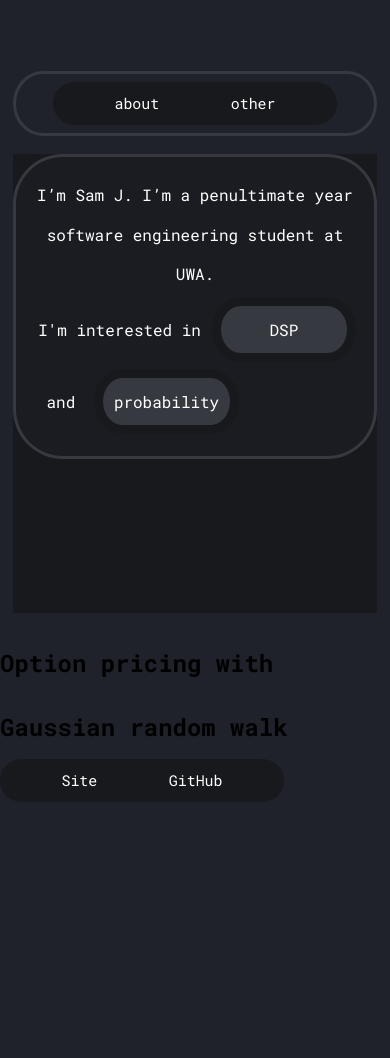
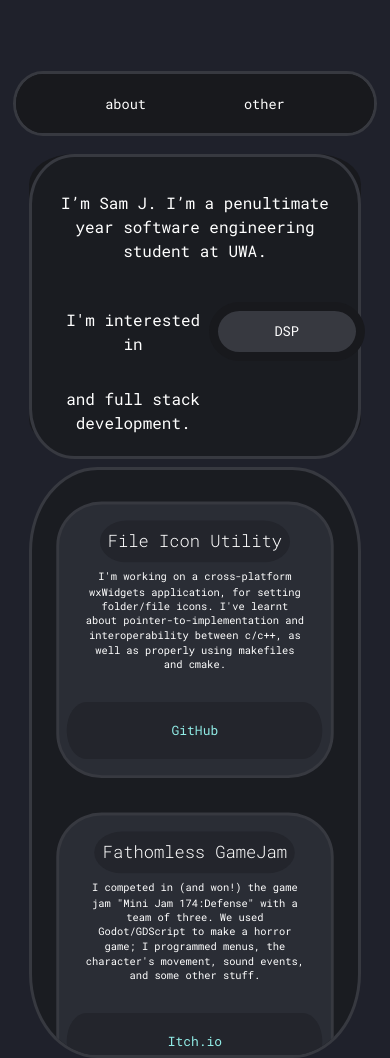
Before and after one commit to samjjacko/sam-site, a website built with Vite: page index.html in a window 390 px wide. Before the commit the page ends 844 px from the top, so only its background shows below. Built offline with nearby package versions, Linux system fonts and the light colour scheme; animation ran at ten frames a second.

Commit message:
big site overhall. I should've used bootstrap

```diff
--- a/index.html
+++ b/index.html
@@ -24,8 +24,8 @@
             </div> -->
             <div class="nav-bar">
                 <a href="/index.html" id="about" class="body-text">about</a>
-                <a href="/index.html" id="projects" class="body-text">projects</a>
-                <a href="/index.html" id="other" class="body-text">other</a>
+                <!-- <a href="/index.html" id="projects" class="body-text">projects</a> -->
+                <a href="./src/html/other.html" id="other" class="body-text">other</a>
             </div>
         </div>
       </div>
@@ -37,15 +37,15 @@
                   <!-- Get these interactables to rearrange the cards in the project slider to show relevant ones -->
                   <!-- also get them to do a cool animation -->
                   <div class="interactable audio">DSP</div>
-                  <p id="xtra-txt-1">and</p>
-                  <div class="interactable prob">probability</div>
+                  <p id="xtra-txt-1">and full stack development.</p>
+                  <!-- <div class="interactable prob">full stack.</div> -->
               </div>
           </div>
           <!-- <img class="desktop" id = "pfp" src="/Sketches.png"> -->
           <div class = "desktop body-text maintext">
             I’m Sam J. I’m a penultimate year software engineering student at UWA.
-            I'm interested in DSP and some other stuff.
-            Site in progress!
+            I'm interested in DSP, and all aspects of the software development process.
+            This is my first site, so expect some issues!
           </div>
           <div class="side-bar desktop">
             <!-- needs to be replaced with those favicon things -->
@@ -65,13 +65,19 @@
           <!-- <div id="projects-sub-container">
           </div> -->
           <div class="project-card body-text">
-            <h1>Option pricing with Gaussian random walk</h1>
+            <h1>File Icon Utility</h1>
+            <p> I'm working on a cross-platform wxWidgets application, for setting folder/file icons. I've learnt about pointer-to-implementation and interoperability between c/c++, as well as properly using makefiles and cmake.</p>
             <!-- <p>Converts screen coordinates into coordinates in a 3d environment, featuring raymarching!</p> -->
             <div class="nav-bar proj-footer">
-                <a class="personal-site" href="unfinished.html">Site</a>
-                <a class="ghub-repo" href="unfinished.html">GitHub</a>
+                <a class="ghub-repo" href="https://github.com/turn-my-swag-on/file-icon-utility">GitHub</a>
             </div>
         </div>
+        <div class="project-card body-text">
+          <h1>Fathomless GameJam</h1>
+          <p> I competed in (and won!) the game jam "Mini Jam 174:Defense" with a team of three. We used Godot/GDScript to make a horror game; I programmed menus, the character's movement, sound events, and some other stuff. </p>
+          <div class="nav-bar proj-footer">
+              <a class="itch" href="https://snoodlegames.itch.io/fathomless">Itch.io</a>
+          </div>
           <!-- <b id="toggle-left">prev</b>
           <b id="toggle-right">next</b> -->
       </section>
--- a/src/stylesheets/common.css
+++ b/src/stylesheets/common.css
@@ -1,4 +1,3 @@
-
 /* stop the site from swapping to mobile when opened */
 /* on pc */
 /* reposition side bar based on aspect ratio */
@@ -7,21 +6,136 @@
 }
 #background-cell {
     background-color: var(--background-shade);
+    border-radius: 13.659%/10.23%;
+    height:35vh;
+}
+#projects-container {
+    box-sizing: border-box;
+    grid-row: 3/5;
+    height: 60vh;
+    width: 97.41vw;
+    grid-column: 1/11;
+    background-color: #1A1C21;
+    border: rgb(55 57 64) solid 3px;
+    border-radius: 2.659%/4.23%;
+    z-index: -1;
+    align-self: normal;
+    display: flex;
+    justify-content: center;
+    align-items: flex-start;
+    flex-direction: row;
+    padding: 20px;
+    gap: 20px;
+    overflow-x: auto;
+    overflow-y: hidden;
 }
 /* Make note of how youtube scales to match its aspect ratio, and try and copy that */
 /* once at smallest dimensions, as you make the page longer,
 the content in the main box should stretch */
 /* smaller mobile devices */
-@media (max-width: 392px) {
+.nav-container {
+    background-color: #18191d;
+}
+@media (max-width: 428px) {
     .main-container {
         align-items: center;
+        width: 85vw;
+        margin: 0 auto;
+        padding: 2vh;
     }
     #fancy-grid {
         position: relative;
-        font-size: 4.1vw;
-        line-height: 4.7vh;
-        width: auto;
-        /* padding:3vw; */
+        font-size: clamp(1.2vh, 4.1vw, 2.5vh);
+        line-height: 1.5;
+        width: 100%;
+        padding: 1vh;
+    }
+    #projects-container {
+        width: 85vw;
+        margin: 0 auto;
+        border: rgb(55 57 64) solid 3px;
+        border-radius: 20.659%/14.23%;
+        display: flex;
+        justify-content: flex-start;
+        align-items: flex-start;
+        flex-direction: column;
+        padding: 2vh;
+        height: 70vh;
+    }
+    .project-card {
+        margin: 0;
+        box-sizing: border-box;
+        background-color: #2A2D35;
+        width: 100%;
+        height: auto;
+        min-height: 34.5vh;
+        display: grid;
+        grid-template-columns: repeat(8, 12.5%);
+        grid-template-rows: repeat(4, 25%);
+        transform: translateY(2.5%) scale(0.95);
+        position: relative;
+        border-radius: 16.329%/15.965%;
+        border: rgb(55 57 64) solid 3px;
+        line-height: 1.5;
+        padding: 2vh;
+        overflow: hidden;
+    }
+    .project-card h1 {
+        font-size: clamp(1.2vh, 4.1vw, 2.5vh);
+        font-weight: 300;
+        grid-column: 1/9;
+        justify-self: center;
+        grid-row: 1/2;
+        color: white;
+        z-index: 1;
+        padding: 1vh;
+        text-align: center;
+        max-width: 100%;
+        align-self: flex-start;
+        height: fit-content;
+        background-color: #23252C;
+        border-radius: 15%/55%;
+        box-shadow: var(--shadow-settings);
+    }
+    .project-card p {
+        font-size: 1.3vh !important;
+    }
+    .proj-footer {
+        position: relative;
+        justify-self: center;
+        grid-column: 1/9;
+        grid-row: 4/5;
+        width: 100%;
+        background-color: #23252C;
+        align-self: flex-end;
+        box-shadow: var(--shadow-settings);
+        padding: 1vh;
+    }
+    .proj-footer a {
+        color: var(--active-link);
+        font-size: clamp(1.2vh, 3.5vw, 2vh);
+    }
+    #f_icon_util {
+        grid-column: 1/9;
+        grid-row: 2/4;
+        width: 100%;
+        height: 100%;
+        object-fit: cover;
+    }
+    .interactable {
+        width: 40vw;
+        height: 7vh;
+        font-size: clamp(1.2vh, 3.5vw, 2vh);
+        margin: 1vh 0;
+    }
+    .nav-bar {
+        width: 100%;
+        /* height: auto; */
+        padding: 1vh 0;
+    }
+    .nav-bar a {
+        font-size: clamp(1.2vh, 3.5vw, 2vh);
+        padding: 1vh;
     }
 }
 
@@ -227,21 +341,18 @@ the content in the main box should stretch */
     .stuff-container {
         width: 30vh;
         min-width: 200px;
-        /* height: 40px; */
         height: 60px;
         max-width: min(25.4vh, 40vw);
-        /* background-color: #2A2D35; */
         background-color: rgb(55 57 64);
-        align-self:flex-end;
-        /* border: rgb(55 57 64) solid 3px; */
-        border-radius: 7.915%/39.21%;
-        /* from when it was in background-cell: */
         position: absolute;
+        left: 25%;
+        transform: translateX(-50%);
         top: min(calc(10.5vh + 30px + ((min(1.056 * 35.6vw,10.5vh + 340px)))), calc((1.056 * 52vh) - 28px));
         display: flex;
-        justify-content: flex-end;
+        justify-content: center;
         align-items: center;
         box-shadow: var(--shadow-settings);
+        border-radius: 7.915%/39.21%;
     }
     .stuff {
         box-sizing: border-box;
@@ -292,7 +403,7 @@ the content in the main box should stretch */
     #projects-container {
         box-sizing: border-box;
         grid-row: 3/5;
-        height: 39.587vh;
+        height: 60vh;
         width: 97.41vw;
         grid-column: 1/11;
         background-color: #1A1C21;
@@ -301,13 +412,13 @@ the content in the main box should stretch */
         z-index: -1;
         align-self: normal;
         display: flex;
-        justify-content: flex-start;
+        justify-content: center;
         align-items: flex-start;
-        flex-direction: column;
+        flex-direction: row;
         padding: 20px;
-        gap: 10px;
-        /* position: relative; */
-        /* right: 10px; */
+        gap: 20px;
+        overflow-x: auto;
+        overflow-y: hidden;
     }
     .stuff-container {
         align-self: flex-start;
@@ -339,40 +450,51 @@ the content in the main box should stretch */
     }
 
     .project-card {
-        margin:0;
+        margin: 0;
         box-sizing: border-box;
         background-color: #2A2D35;
-        flex: 1;
-        height: 34.5vh;
+        width: calc(100% / 3 - 20px);
+        min-width: 250px;
+        max-width: 350px;
+        height: auto;
+        min-height: 40vh;
         display: grid;
-        flex-wrap: wrap;
-        min-width:calc(100% / 3);
-        transform: translateY(2.5%) scale(0.8);
+        grid-template-columns: repeat(8, 12.5%);
+        grid-template-rows: auto auto 1fr auto;
+        transform: translateY(2.5%) scale(0.95);
         position: relative;
         border-radius: 16.329%/15.965%;
         border: rgb(55 57 64) solid 3px;
-        /* Might need to make this pix */
-        line-height: 3vh;
-        grid-template-columns: repeat(8, 12.5%);
-        grid-template-rows: repeat(4, 25%);
-        padding: 2vh;
-        overflow: hidden;
-        /* scale: 0.75; */
+        line-height: 1.5;
+        padding: 1.5vh;
+        overflow: visible;
+        flex-shrink: 0;
+    }
+    .project-card p {
+        grid-column: 1/9;
+        grid-row: 3;
+        margin: 0;
+        padding: 0.8vh;
+        font-size: clamp(0.9vh, 2.5vw, 1.6vh);
+        line-height: 1.4;
+        color: white;
+        display: block;
+        text-align: center;
     }
     .project-card h1 {
-        font-size: clamp(1.2vh, 20px, 30vh);
+        font-size: clamp(1vh, 18px, 25vh);
         font-weight: 300;
         grid-column: 1/9;
         justify-self: center;
         grid-row: 1/2;
         color: white;
         z-index: 1;
-        padding-top:1vh;
-        padding-bottom: 1vh;
+        padding-top: 0.8vh;
+        padding-bottom: 0.8vh;
         text-align: center;
-        width: 20vh;
+        width: 18vh;
         max-width: 100%;
-        align-self: flex-start;
+        align-self: center;
         height: fit-content;
         background-color: #23252C;
         border-radius: 15%/55%;
@@ -410,6 +532,14 @@ the content in the main box should stretch */
     }
     .proj-footer a {
         color: var(--active-link);
+        cursor:grab;
+    }
+    .proj-footer {
+        pointer-events: auto;
+    }
+
+    .proj-footer a {
+        pointer-events: auto;
     }
     .featured-project h1 {
         font-size: clamp(1.2vh, 25px, 30vh);
@@ -598,4 +728,76 @@ the content in the main box should stretch */
         box-shadow: var(--shadow-settings);
     }
     /* Project carousel CSS */
+    .project-card {
+        width: calc(100% / 3 - 20px);
+        min-width: 300px;
+        max-width: 400px;
+        height: auto;
+    }
 }
+
+.project-card {
+    margin: 0;
+    box-sizing: border-box;
+    background-color: #2A2D35;
+    width: 100%;
+    height: auto;
+    min-height: 34.5vh;
+    display: grid;
+    grid-template-columns: repeat(8, 12.5%);
+    grid-template-rows: auto auto 1fr auto;
+    transform: translateY(2.5%) scale(0.95);
+    position: relative;
+    border-radius: 16.329%/15.965%;
+    border: rgb(55 57 64) solid 3px;
+    line-height: 1.5;
+    padding: 2vh;
+    overflow: visible;
+}
+.project-card p {
+    grid-column: 1/9;
+    grid-row: 3;
+    margin: 0;
+    padding: 1vh;
+    font-size: clamp(0.9vh, 2.5vw, 1.6vh);
+    line-height: 1.4;
+    color: white;
+    display: block;
+    text-align: center;
+}
+.project-card h1 {
+    font-size: clamp(1vh, 18px, 25vh);
+    font-weight: 300;
+    grid-column: 1/9;
+    grid-row: 1;
+    color: white;
+    z-index: 1;
+    padding: 1vh;
+    text-align: center;
+    max-width: 100%;
+    align-self: center;
+    height: fit-content;
+    background-color: #23252C;
+    border-radius: 15%/55%;
+    box-shadow: var(--shadow-settings);
+}
+.proj-footer {
+    position: relative;
+    justify-self: center;
+    grid-column: 1/9;
+    grid-row: 4;
+    width: 100%;
+    background-color: #23252C;
+    align-self: flex-end;
+    box-shadow: var(--shadow-settings);
+    padding: 1vh;
+}
+
+body {
+    display: flex;
+    flex-direction: column;
+    gap: 2.1327vh;
+    align-items: center;
+    overflow-y: auto;
+    min-height: 100vh;
+}
--- a/src/stylesheets/style.css
+++ b/src/stylesheets/style.css
@@ -155,7 +155,7 @@ html {
 .interactable {
     box-sizing: border-box;
     display: flex;
-    width: 37vw;
+    width: 40vw;
     height: 7.6568vh;
     align-items: center;
     justify-content: center;
@@ -169,13 +169,17 @@ html {
     grid-column: 4/span 3;
 }
 #xtra-txt-1 {
+    display: flex;
     align-items: center;
+    justify-content: center;
     grid-row: 4;
-    grid-column: 0/span 3;
+    grid-column: 1/span 3;
+    margin: 0;
+    padding: 0;
 }
 .prob {
     grid-row: 4;
-    grid-column: 2;
+    grid-column: 2/3;
 }
 
 .project-wrapper {
```
Also changed, not shown: src/html/other.html (+3 -3 lines), src/main.ts (+3 -5 lines).
